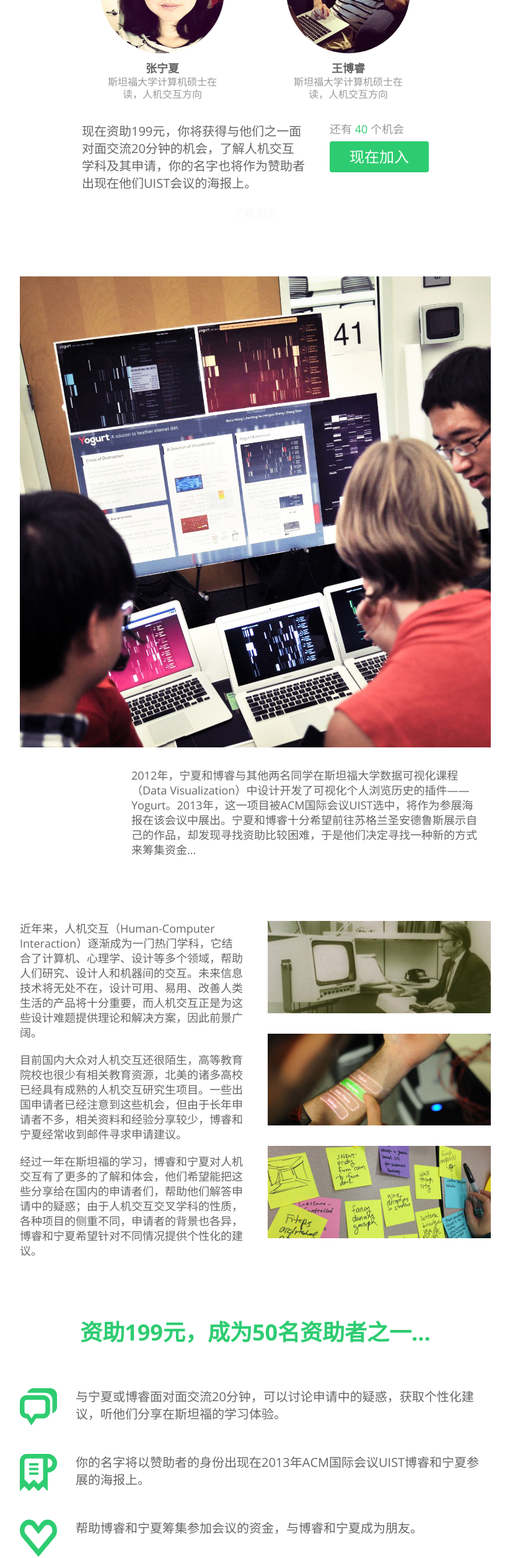
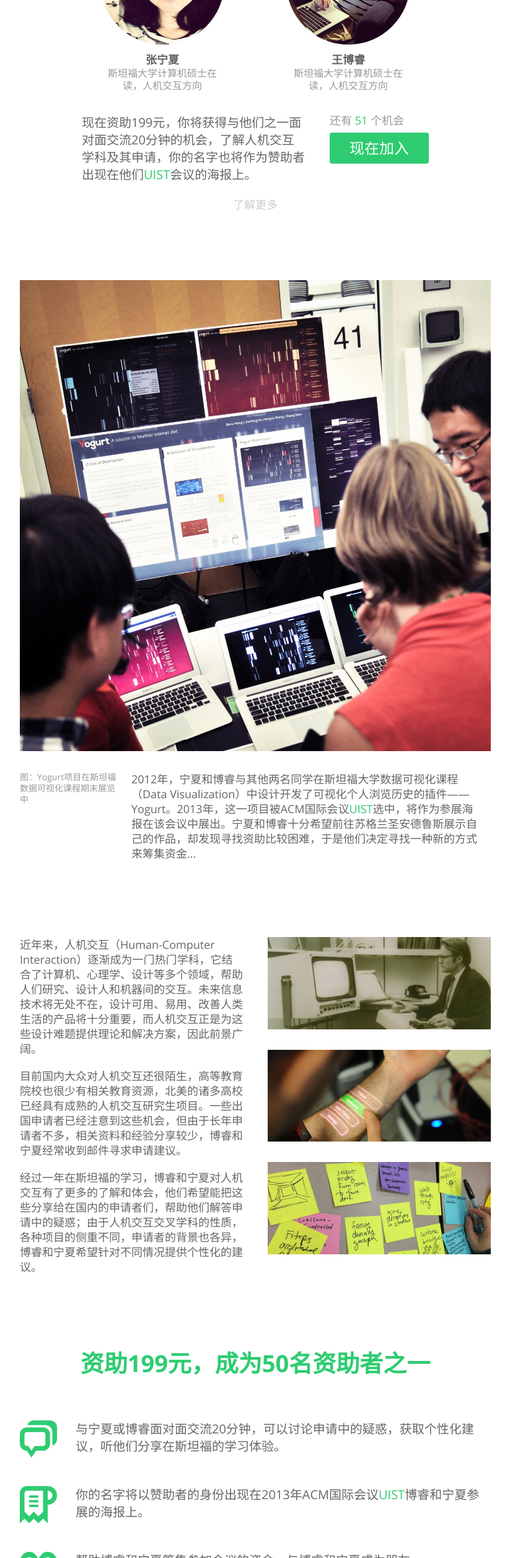
Before and after one commit to ningxiaz/ningxiaandborui, a plain HTML site: page index.html in a window 1280 px wide. Shown: the part 286-2800 px from the top of the page at 62% size, without its empty margins (228-1051 px from the left). Drawn offline with nearby package versions, Linux system fonts and the light colour scheme; files whose address does not match are found by name.

Commit message:
fixed styles, numbers, added analytics

```diff
--- a/css/sass/style.scss
+++ b/css/sass/style.scss
@@ -13,18 +13,21 @@ a:hover, a:active{
 }
 
 section{
-	padding-bottom: 80px;
+	padding-bottom: 100px;
 }
 
 h1{
 	font-family: $base-font;
 	font-weight: bold;
 	color: $accent-color;
+	font-size: 38px;
+	line-height: 46px;
 }
 
 h4{
 	font-family: $base-font;
 	color: $grey-3;
+	font-size: 22px;
 }
 
 .clear{
@@ -47,8 +50,20 @@ h4{
 	background-color: darken($accent-color, 10%);
 }
 
+a.ref{
+	color: $accent-color;
+}
+
+a.ref:hover{
+	color: lighten($accent-color, 10%);
+}
+
+a.ref:active{
+	color: darken($accent-color, 10%);
+}
+
 #intro{
-	padding-top: 50px;
+	padding-top: 30px;
 
 	.header{
 		text-align: center;
@@ -143,7 +158,7 @@ h4{
 		margin: 10px auto;
 
 		a{
-			color: $grey-4;
+			color: #ccc;
 		}
 
 		a:hover, a:active{
@@ -157,6 +172,13 @@ h4{
 	#poster{
 		width: 100%;
 		margin-bottom: 30px;
+	}
+
+	.caption{
+		font-family: $base-font;
+		font-size: 14px;
+		line-height: 18px;
+		color: $grey-3;
 	}
 }
 
@@ -221,6 +243,7 @@ p.narrative{
 	h4{
 		font-size: 24px;
 		margin: 40px 0;
+		line-height: 30px;
 	}
 
 	h4 span{
@@ -254,5 +277,14 @@ p.narrative{
 		font-family: $base-font;
 		font-size: 13px;
 		color: $grey-3;
+
+		.love{
+			background: url(../../images/love.png) no-repeat;
+			background-size: 13px auto;
+			width: 13px;
+			height: 11px;
+			opacity: 0.8;
+			display: inline-block;
+		}
 	}
 }
--- a/index.html
+++ b/index.html
@@ -3,7 +3,7 @@
 <head>
 	<meta charset="utf-8" />
 	<title>Support Ningxia & Borui</title>
-	<meta name="description" content="">
+	<meta name="description" content="Help Ningxia and Borui attend UIST 2013">
 	<meta name="author" content="Ningxia, Borui">
 	<!--[if lt IE 9]>
 		<script src="http://html5shim.googlecode.com/svn/trunk/html5.js"></script>
@@ -44,6 +44,16 @@
 			$().UItoTop({ easingType: 'easeOutQuart' });
 		});
 	</script>
+	<script>
+	  (function(i,s,o,g,r,a,m){i['GoogleAnalyticsObject']=r;i[r]=i[r]||function(){
+	  (i[r].q=i[r].q||[]).push(arguments)},i[r].l=1*new Date();a=s.createElement(o),
+	  m=s.getElementsByTagName(o)[0];a.async=1;a.src=g;m.parentNode.insertBefore(a,m)
+	  })(window,document,'script','//www.google-analytics.com/analytics.js','ga');
+
+	  ga('create', 'UA-43273487-1', 'ningxiaz.github.io');
+	  ga('send', 'pageview');
+
+	</script>
 </head>
 <body>
 	<section id="intro">
@@ -83,11 +93,11 @@
 		<div class="row">
 			<div class="grid_4 offset_3">
 				<p class="teaser">
-					现在资助199元，你将获得与他们之一面对面交流20分钟的机会，了解人机交互学科及其申请，你的名字也将作为赞助者出现在他们UIST会议的海报上。
+					现在资助199元，你将获得与他们之一面对面交流20分钟的机会，了解人机交互学科及其申请，你的名字也将作为赞助者出现在他们<a class="ref" href="http://www.acm.org/uist/uist2013/" target="blank">UIST</a>会议的海报上。
 				</p>
 			</div>
 			<div class="grid_2">
-				<p class="count">还有 <span>40</span> 个机会</p>
+				<p class="count">还有 <span>51</span> 个机会</p>
 				<div class="button" id="small_button">现在加入</div>
 			</div>
 		</div>
@@ -102,10 +112,17 @@
 				<img id="poster" src="images/poster.jpg" />
 		</div>
 		<div class="row">
-			<div class="grid_6 offset_4">
-				<p class="narrative">
-					2012年，宁夏和博睿与其他两名同学在斯坦福大学数据可视化课程（Data Visualization）中设计开发了可视化个人浏览历史的插件——Yogurt。2013年，这一项目被ACM国际会议UIST选中，将作为参展海报在该会议中展出。宁夏和博睿十分希望前往苏格兰圣安德鲁斯展示自己的作品，却发现寻找资助比较困难，于是他们决定寻找一种新的方式来筹集资金...
-				</p>
+			<div class="grid_8 offset_2">
+				<div class="grid_2" style="margin-right: 0">
+					<p class="caption">
+						图：Yogurt项目在斯坦福数据可视化课程期末展览中
+					</p>
+				</div>
+				<div class="grid_6" style="margin-right: 0">
+					<p class="narrative">
+						2012年，宁夏和博睿与其他两名同学在斯坦福大学数据可视化课程（Data Visualization）中设计开发了可视化个人浏览历史的插件——Yogurt。2013年，这一项目被ACM国际会议<a class="ref" href="http://www.acm.org/uist/uist2013/" target="blank">UIST</a>选中，将作为参展海报在该会议中展出。宁夏和博睿十分希望前往苏格兰圣安德鲁斯展示自己的作品，却发现寻找资助比较困难，于是他们决定寻找一种新的方式来筹集资金...
+					</p>
+				</div>
 			</div>
 		</div>
 	</section>
@@ -139,7 +156,7 @@
 	<section id="service">
 		<div class="row header">
 			<div class="grid_8 offset_2">
-				<h1>资助199元，成为50名资助者之一...</h1>
+				<h1>资助199元，成为50名资助者之一</h1>
 			</div>
 		</div>
 		<div class="row">
@@ -152,7 +169,7 @@
 				</div>
 				<div class="service_item">
 					<div class="icon" id="award"></div>
-					<p>你的名字将以赞助者的身份出现在2013年ACM国际会议UIST博睿和宁夏参展的海报上。
+					<p>你的名字将以赞助者的身份出现在2013年ACM国际会议<a class="ref" href="http://www.acm.org/uist/uist2013/" target="blank">UIST</a>博睿和宁夏参展的海报上。
 					</p>
 					<div class="clear"></div>
 				</div>
@@ -167,7 +184,7 @@
 
 		<div class="row center">
 			<div class="grid_8 offset_2">
-				<h4>因为时间精力限制，赞助机会只有<span> 50 </span>个，现在还有<span> 40 </span>个剩余</h4>
+				<h4>因为时间精力限制，赞助机会只有<span> 60 </span>个，现在还有少于<span> 51 </span>个剩余</h4>
 				<div class="button" id="large_button">现在加入</div>
 			</div>
 		</div>
@@ -175,9 +192,11 @@
 
 	<section id="footer">
 		<div class="row">
-			<div class="grid_8 offset_2">
+			<div class="grid_3 offset_2">
 				<div class="copyright">© 2013 Ningxia & Borui</div>
-				<div class="disclaimer">Made with love on Stanford Campus</div>
+			</div>
+			<div class="grid_5">
+				<div class="disclaimer">Made with <span class="love"></span> on Stanford Campus</div>
 			</div>
 		</div>
 	</section>
```
Also changed, not shown: css/compiled/style.css, images/love.png (added).
